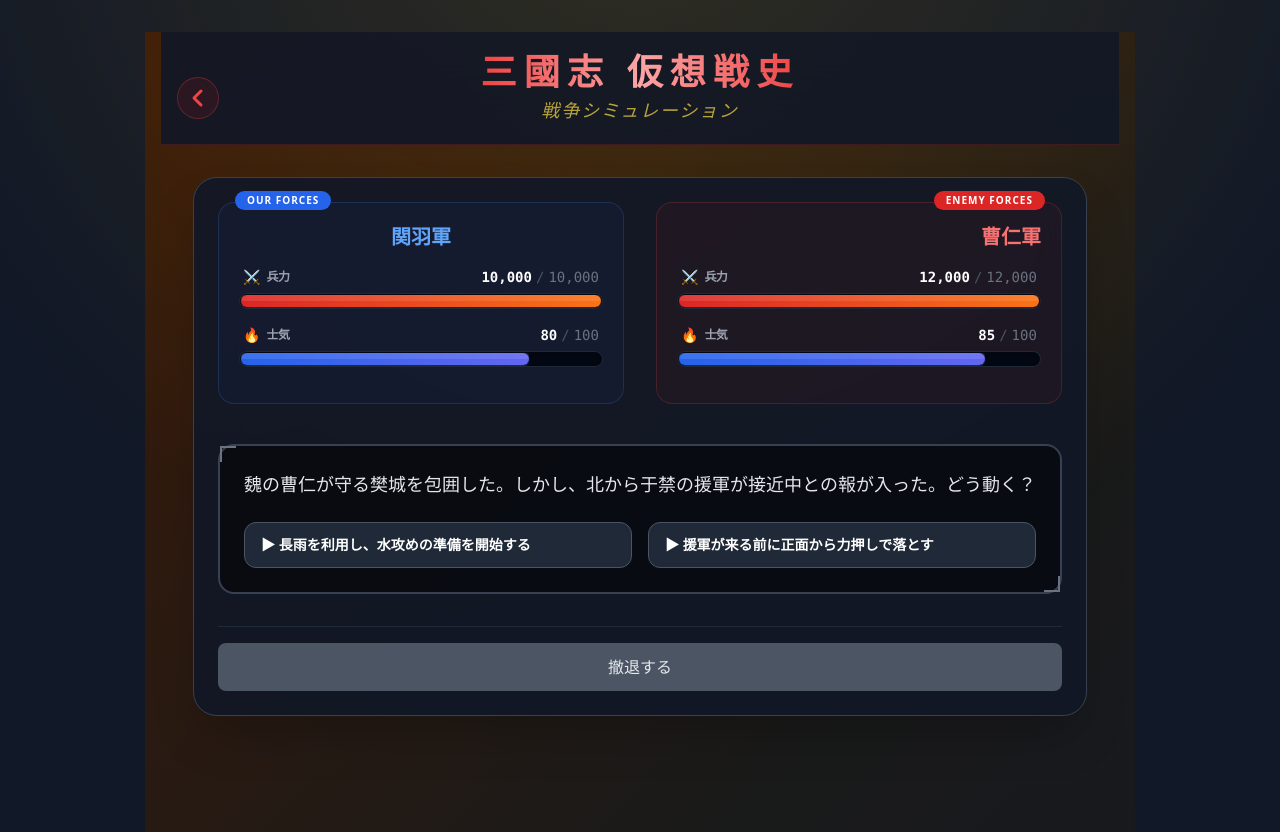
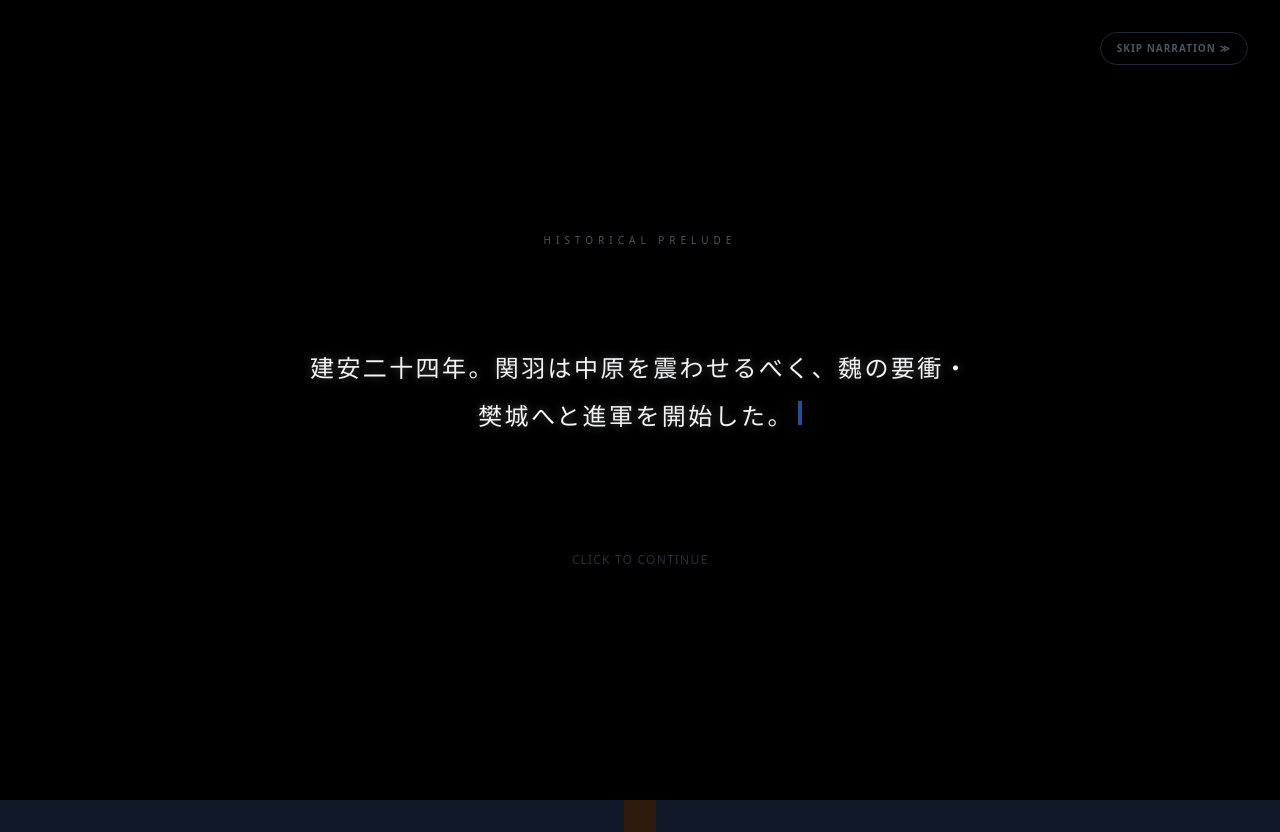
Before and after one commit to ryuji-nakamichi/vite-react-test, a React (Vite) app: page /vite-react-test/battle/1 in a window 1280 px wide. Built offline with nearby package versions, Linux system fonts and the light colour scheme.

Commit message:
ナレーション機能とスキップ機能を実装

```diff
--- a/src/App.css
+++ b/src/App.css
@@ -86,3 +86,28 @@
   animation: fade-in-up 0.8s ease-out 0.3s forwards;
   opacity: 0;
 }
+
+
+/* src/App.css に追加 */
+
+/* ナレーション全体のフェードイン */
+.animate-narration-in {
+  animation: fadeIn 1.5s ease-out forwards;
+}
+
+@keyframes fadeIn {
+  from {
+    opacity: 0;
+  }
+
+  to {
+    opacity: 1;
+  }
+}
+
+/* 文字が浮かび上がるようなエフェクト */
+.narration-text {
+  text-shadow: 0 0 10px rgba(255, 255, 255, 0.3);
+  letter-spacing: 0.1em;
+  line-height: 2;
+}
--- a/src/Pages/BattleScreen.jsx
+++ b/src/Pages/BattleScreen.jsx
@@ -1,6 +1,6 @@
 // src/Pages/BattleScreen.jsx
 
-import React, { useState } from 'react';
+import React, { useState, useEffect } from 'react';
 import Header from '../Components/Header';
 import BattleGauge from '../Components/BattleGauge';
 import NavigationButton from '../Components/NavigationButton';
@@ -12,6 +12,10 @@ const BattleScreen = ({ isMonetized, markBranchAsVisited, setCurrentBranch }) =>
   const { battleId } = useParams();
   const scenario = BATTLES[battleId] || BATTLES.fancheng_shu;
 
+  const [isNarrating, setIsNarrating] = useState(true); // ★ ナレーション中かどうか
+  const [currentLine, setCurrentLine] = useState(0);    // ★ 何行目か
+  const [displayedText, setDisplayedText] = useState(""); // ★ タイピング演出用
+
   const [playerArmy, setPlayerArmy] = useState(scenario.initialStats.player);
   const [enemyArmy, setEnemyArmy] = useState(scenario.initialStats.enemy);
   const [currentPhase, setCurrentPhase] = useState("start");
@@ -21,6 +25,47 @@ const BattleScreen = ({ isMonetized, markBranchAsVisited, setCurrentBranch }) =>
   const phaseData = scenario.phases[currentPhase];
   const isVictory = currentPhase === "victory";
   const isDefeat = currentPhase === "defeat";
+
+  // ★ 追加：ナレーションを全て飛ばして合戦を開始する
+  const handleSkip = (e) => {
+    e.stopPropagation(); // 1. 背景の onClick（handleNextLine）が発火するのを防ぐ
+    setIsNarrating(false); // 2. ナレーション画面を閉じる
+  };
+
+
+  // --- タイピング演出ロジック（改良版） ---
+  useEffect(() => {
+    if (!isNarrating) return;
+
+    let index = 0;
+    const fullText = scenario.prelude[currentLine];
+
+    // 1. まず表示を空にする
+    setDisplayedText("");
+
+    // 2. タイマーを開始
+    const timer = setInterval(() => {
+      index++; // 1文字目から順に増やしていく
+
+      // 文字列の先頭から index 番目までを切り取って表示
+      // これにより prev ステートに依存せず、常に正しい位置の文字が表示されます
+      setDisplayedText(fullText.slice(0, index));
+
+      if (index >= fullText.length) {
+        clearInterval(timer);
+      }
+    }, 60); // わずかに速度を調整（お好みで）
+
+    return () => clearInterval(timer);
+  }, [currentLine, isNarrating, scenario.prelude]);
+
+  const handleNextLine = () => {
+    if (currentLine < scenario.prelude.length - 1) {
+      setCurrentLine(prev => prev + 1);
+    } else {
+      setIsNarrating(false); // ナレーション終了
+    }
+  };
 
   const handleChoice = (choice) => {
     // 1. 終了判定（凱旋ボタンなど）
@@ -61,6 +106,43 @@ const BattleScreen = ({ isMonetized, markBranchAsVisited, setCurrentBranch }) =>
       setCurrentPhase(choice.nextPhase);
     }
   };
+
+
+  // --- ナレーション画面のレンダリング ---
+  if (isNarrating) {
+    return (
+      <div
+        className="fixed inset-0 z-[200] bg-black flex flex-col items-center justify-center p-8 cursor-pointer overflow-hidden"
+        onClick={handleNextLine}
+      >
+        {/* ★ スキップボタン：右上に配置 */}
+        <button
+          onClick={handleSkip}
+          className="absolute top-8 right-8 px-4 py-2 border border-gray-800 text-gray-600 text-[10px] tracking-widest rounded-full hover:bg-gray-900 hover:text-gray-400 transition-all z-[210] uppercase font-bold"
+        >
+          Skip Narration ≫
+        </button>
+
+        <div className="max-w-2xl w-full animate-narration-in">
+          <p className="text-gray-600 text-[10px] tracking-[0.5em] uppercase mb-12 text-center">
+            Historical Prelude
+          </p>
+
+          <div className="min-h-[12rem] flex items-center justify-center">
+            <p className="text-xl sm:text-2xl text-gray-100 font-serif narration-text text-center">
+              {displayedText}
+              <span className={`ml-1 inline-block w-1 h-6 bg-blue-500 ${displayedText.length === scenario.prelude[currentLine].length ? 'animate-pulse' : ''
+                }`}></span>
+            </p>
+          </div>
+
+          <p className="mt-16 text-gray-700 text-xs text-center animate-pulse tracking-widest">
+            CLICK TO CONTINUE
+          </p>
+        </div>
+      </div>
+    );
+  }
 
   return (
     <div className={`flex-grow flex flex-col w-full min-h-screen ${isMonetized ? 'bg-golden-mode' : 'bg-slate-900'}`}>
--- a/src/data/battles.js
+++ b/src/data/battles.js
@@ -1,6 +1,13 @@
 export const BATTLES = {
   fancheng_shu: {
     title: "樊城の戦い - 蜀軍シナリオ",
+    prelude: [
+      "建安二十四年。関羽は中原を震わせるべく、魏の要衝・樊城へと進軍を開始した。",
+      "長雨により大地はぬかるみ、河川は荒れ狂う。",
+      "目前には曹仁が守る堅城、そして北方からは于禁の援軍が迫る。",
+      "義の刃が勝つか、老獪な守りが勝つか。",
+      "今、三国の歴史を左右する運命の戦いが幕を開ける。"
+    ],
     initialStats: {
       player: { name: "関羽軍", troops: 10000, morale: 80 },
       enemy: { name: "曹仁軍", troops: 12000, morale: 85 }
```
Also changed, not shown: 1 other file (tests, documents, lock files or other folders).
